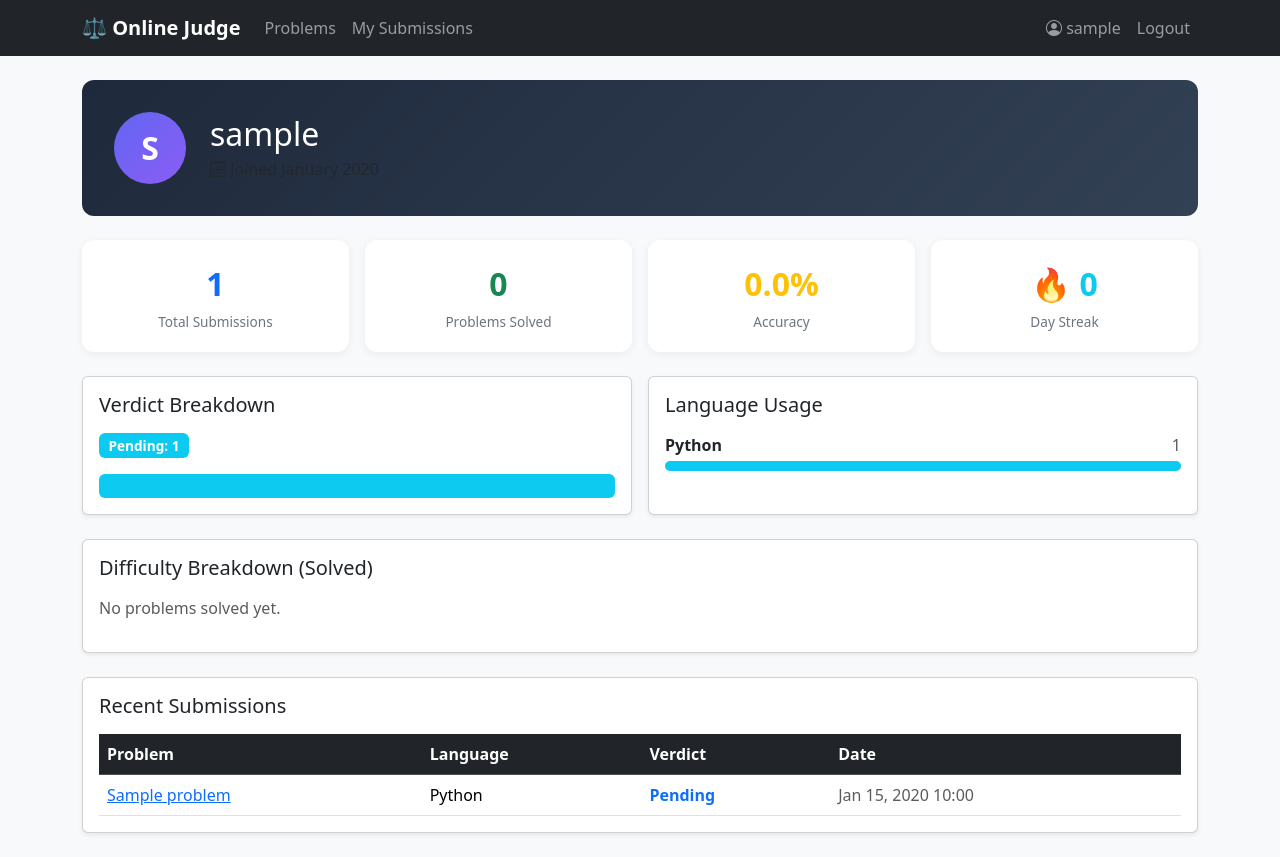
After one commit to Bridge-007/Online_Judge, a Django app: page /profile/sample/ in a window 1280 px wide. The commit adds this page. Run offline with Django 4.2, Linux system fonts and the light colour scheme; a user stored in the database is signed in; tables that the repository leaves empty hold one stand-in row (values such as "Sample post").

Commit message:
additional functionalities implemented for the user

```diff
--- a/main/judge/urls.py
+++ b/main/judge/urls.py
@@ -7,5 +7,6 @@ urlpatterns = [
     path('problems/<int:pk>/', views.problem_detail, name='problem_detail'),
     path('submissions/', views.SubmissionHistoryView.as_view(), name='submission_history'),
     path('submissions/<int:pk>/', views.SubmissionDetailView.as_view(), name='submission_detail'),
+    path('profile/<str:username>/', views.profile_view, name='profile'),
     path('accounts/register/', views.register_view, name='register'),
 ]
--- a/main/judge/views.py
+++ b/main/judge/views.py
@@ -1,10 +1,15 @@
-from django.shortcuts import render, redirect, get_object_or_404
+from datetime import timedelta
+
 from django.contrib.auth import login
 from django.contrib.auth.decorators import login_required
 from django.contrib.auth.mixins import LoginRequiredMixin
+from django.contrib.auth.models import User
 from django.contrib import messages
+from django.db.models import Count, Q
+from django.http import Http404
+from django.shortcuts import render, redirect, get_object_or_404
+from django.utils import timezone
 from django.views.generic import ListView, DetailView
-from django.http import Http404
 
 from .models import Problem, Submission
 from .forms import RegistrationForm, SubmissionForm
@@ -118,3 +123,78 @@ class SubmissionHistoryView(LoginRequiredMixin, ListView):
 
     def get_queryset(self):
         return Submission.objects.filter(user=self.request.user)
+
+
+# ---------------------------------------------------------------------------
+# User Profile
+# ---------------------------------------------------------------------------
+@login_required
+def profile_view(request, username):
+    """User profile page with comprehensive submission statistics."""
+    profile_user = get_object_or_404(User, username=username)
+    submissions = Submission.objects.filter(user=profile_user)
+
+    # --- Core counts ---
+    total_submissions = submissions.count()
+    problems_attempted = submissions.values('problem').distinct().count()
+    solved_problem_ids = set(
+        submissions.filter(status='Accepted')
+        .values_list('problem_id', flat=True)
+        .distinct()
+    )
+    problems_solved = len(solved_problem_ids)
+    accuracy = round((problems_solved / problems_attempted) * 100, 1) if problems_attempted else 0
+
+    # --- Current streak (consecutive days ending today with ≥1 Accepted) ---
+    streak = 0
+    today = timezone.now().date()
+    accepted_dates = set(
+        submissions.filter(status='Accepted')
+        .values_list('created_at__date', flat=True)
+        .distinct()
+    )
+    check_date = today
+    while check_date in accepted_dates:
+        streak += 1
+        check_date -= timedelta(days=1)
+
+    # --- Verdict breakdown ---
+    verdict_counts = dict(
+        submissions.values_list('status')
+        .annotate(count=Count('id'))
+        .values_list('status', 'count')
+    )
+
+    # --- Language breakdown ---
+    language_counts = dict(
+        submissions.values_list('language')
+        .annotate(count=Count('id'))
+        .values_list('language', 'count')
+    )
+
+    # --- Difficulty breakdown (solved problems only) ---
+    difficulty_counts = {}
+    if solved_problem_ids:
+        difficulty_counts = dict(
+            Problem.objects.filter(id__in=solved_problem_ids)
+            .values_list('difficulty')
+            .annotate(count=Count('id'))
+            .values_list('difficulty', 'count')
+        )
+
+    # --- Recent submissions ---
+    recent_submissions = submissions.select_related('problem')[:10]
+
+    context = {
+        'profile_user': profile_user,
+        'total_submissions': total_submissions,
+        'problems_attempted': problems_attempted,
+        'problems_solved': problems_solved,
+        'accuracy': accuracy,
+        'streak': streak,
+        'verdict_counts': verdict_counts,
+        'language_counts': language_counts,
+        'difficulty_counts': difficulty_counts,
+        'recent_submissions': recent_submissions,
+    }
+    return render(request, 'judge/profile.html', context)
--- a/main/templates/base.html
+++ b/main/templates/base.html
@@ -6,6 +6,7 @@
     <meta name="viewport" content="width=device-width, initial-scale=1.0">
     <title>{% block title %}Online Judge{% endblock %}</title>
     <link href="https://cdn.jsdelivr.net/npm/bootstrap@5.3.2/dist/css/bootstrap.min.css" rel="stylesheet">
+    <link href="https://cdn.jsdelivr.net/npm/bootstrap-icons@1.11.3/font/bootstrap-icons.min.css" rel="stylesheet">
     <style>
         body {
             background-color: #f8f9fa;
@@ -56,6 +57,97 @@
         .difficulty-hard {
             color: #dc3545;
         }
+
+        /* --- Profile page --- */
+        .profile-header {
+            background: linear-gradient(135deg, #1e293b 0%, #334155 100%);
+            color: #fff;
+            border-radius: 12px;
+            padding: 2rem;
+        }
+
+        .profile-avatar {
+            width: 72px;
+            height: 72px;
+            border-radius: 50%;
+            background: linear-gradient(135deg, #6366f1, #8b5cf6);
+            display: flex;
+            align-items: center;
+            justify-content: center;
+            font-size: 2rem;
+            font-weight: 700;
+            color: #fff;
+        }
+
+        .stat-card {
+            background: #fff;
+            border-radius: 12px;
+            padding: 1.25rem;
+            box-shadow: 0 2px 8px rgba(0, 0, 0, .06);
+            transition: transform .15s;
+        }
+
+        .stat-card:hover {
+            transform: translateY(-3px);
+        }
+
+        .stat-value {
+            font-size: 2rem;
+            font-weight: 700;
+        }
+
+        .stat-label {
+            font-size: .85rem;
+            color: #6c757d;
+            margin-top: .25rem;
+        }
+
+        .difficulty-ring {
+            width: 80px;
+            height: 80px;
+            border-radius: 50%;
+            display: inline-flex;
+            align-items: center;
+            justify-content: center;
+            font-size: 1.5rem;
+            font-weight: 700;
+        }
+
+        .difficulty-ring.difficulty-easy {
+            border: 4px solid #198754;
+            color: #198754;
+        }
+
+        .difficulty-ring.difficulty-medium {
+            border: 4px solid #fd7e14;
+            color: #fd7e14;
+        }
+
+        .difficulty-ring.difficulty-hard {
+            border: 4px solid #dc3545;
+            color: #dc3545;
+        }
+
+        .difficulty-easy-text {
+            color: #198754;
+        }
+
+        .difficulty-medium-text {
+            color: #fd7e14;
+        }
+
+        .difficulty-hard-text {
+            color: #dc3545;
+        }
+
+        .bg-purple {
+            background-color: #6f42c1 !important;
+        }
+
+        .verdict-badge {
+            font-size: .85rem;
+            padding: .4em .7em;
+        }
     </style>
 </head>
 
@@ -80,7 +172,8 @@
                 <ul class="navbar-nav">
                     {% if user.is_authenticated %}
                     <li class="nav-item">
-                        <span class="nav-link text-light">Hello, {{ user.username }}</span>
+                        <a class="nav-link" href="{% url 'profile' user.username %}"><i class="bi bi-person-circle"></i>
+                            {{ user.username }}</a>
                     </li>
                     <li class="nav-item">
                         <form method="post" action="{% url 'logout' %}" class="d-inline">
--- /dev/null
+++ b/main/templates/judge/profile.html
@@ -0,0 +1,208 @@
+{% extends 'base.html' %}
+
+{% block title %}{{ profile_user.username }}'s Profile — Online Judge{% endblock %}
+
+{% block content %}
+<!-- ===== Profile Header ===== -->
+<div class="profile-header mb-4">
+    <div class="row align-items-center">
+        <div class="col-auto">
+            <div class="profile-avatar">
+                {{ profile_user.username|make_list|first|upper }}
+            </div>
+        </div>
+        <div class="col">
+            <h2 class="mb-1">{{ profile_user.username }}</h2>
+            <p class="text-muted mb-0">
+                <i class="bi bi-calendar3"></i>
+                Joined {{ profile_user.date_joined|date:"F Y" }}
+            </p>
+        </div>
+    </div>
+</div>
+
+<!-- ===== Key Stats Cards ===== -->
+<div class="row g-3 mb-4">
+    <div class="col-6 col-md-3">
+        <div class="stat-card text-center">
+            <div class="stat-value text-primary">{{ total_submissions }}</div>
+            <div class="stat-label">Total Submissions</div>
+        </div>
+    </div>
+    <div class="col-6 col-md-3">
+        <div class="stat-card text-center">
+            <div class="stat-value text-success">{{ problems_solved }}</div>
+            <div class="stat-label">Problems Solved</div>
+        </div>
+    </div>
+    <div class="col-6 col-md-3">
+        <div class="stat-card text-center">
+            <div class="stat-value text-warning">{{ accuracy }}%</div>
+            <div class="stat-label">Accuracy</div>
+        </div>
+    </div>
+    <div class="col-6 col-md-3">
+        <div class="stat-card text-center">
+            <div class="stat-value text-info">🔥 {{ streak }}</div>
+            <div class="stat-label">Day Streak</div>
+        </div>
+    </div>
+</div>
+
+<!-- ===== Verdicts & Languages Row ===== -->
+<div class="row g-3 mb-4">
+    <!-- Verdict Breakdown -->
+    <div class="col-md-6">
+        <div class="card shadow-sm h-100">
+            <div class="card-body">
+                <h5 class="card-title mb-3">Verdict Breakdown</h5>
+                {% if verdict_counts %}
+                <div class="d-flex flex-wrap gap-2 mb-3">
+                    {% for status, count in verdict_counts.items %}
+                    <span class="badge verdict-badge
+                        {% if status == 'Accepted' %}bg-success
+                        {% elif status == 'Wrong Answer' %}bg-danger
+                        {% elif status == 'Time Limit Exceeded' %}bg-warning text-dark
+                        {% elif status == 'Runtime Error' %}bg-purple
+                        {% elif status == 'Compilation Error' %}bg-secondary
+                        {% else %}bg-info
+                        {% endif %}">
+                        {{ status }}: {{ count }}
+                    </span>
+                    {% endfor %}
+                </div>
+                <!-- Verdict progress bar -->
+                <div class="progress" style="height: 24px;">
+                    {% for status, count in verdict_counts.items %}
+                    <div class="progress-bar
+                        {% if status == 'Accepted' %}bg-success
+                        {% elif status == 'Wrong Answer' %}bg-danger
+                        {% elif status == 'Time Limit Exceeded' %}bg-warning
+                        {% elif status == 'Runtime Error' %}bg-purple
+                        {% elif status == 'Compilation Error' %}bg-secondary
+                        {% else %}bg-info
+                        {% endif %}" role="progressbar" style="width: {% widthratio count total_submissions 100 %}%"
+                        title="{{ status }}: {{ count }}">
+                    </div>
+                    {% endfor %}
+                </div>
+                {% else %}
+                <p class="text-muted">No submissions yet.</p>
+                {% endif %}
+            </div>
+        </div>
+    </div>
+
+    <!-- Language Breakdown -->
+    <div class="col-md-6">
+        <div class="card shadow-sm h-100">
+            <div class="card-body">
+                <h5 class="card-title mb-3">Language Usage</h5>
+                {% if language_counts %}
+                {% for lang, count in language_counts.items %}
+                <div class="mb-2">
+                    <div class="d-flex justify-content-between mb-1">
+                        <span class="fw-semibold text-capitalize">{{ lang }}</span>
+                        <span class="text-muted">{{ count }}</span>
+                    </div>
+                    <div class="progress" style="height: 10px;">
+                        <div class="progress-bar
+                            {% if lang == 'python' %}bg-info
+                            {% elif lang == 'cpp' %}bg-primary
+                            {% elif lang == 'java' %}bg-warning
+                            {% else %}bg-secondary
+                            {% endif %}" role="progressbar"
+                            style="width: {% widthratio count total_submissions 100 %}%">
+                        </div>
+                    </div>
+                </div>
+                {% endfor %}
+                {% else %}
+                <p class="text-muted">No submissions yet.</p>
+                {% endif %}
+            </div>
+        </div>
+    </div>
+</div>
+
+<!-- ===== Difficulty Breakdown ===== -->
+<div class="row g-3 mb-4">
+    <div class="col-12">
+        <div class="card shadow-sm">
+            <div class="card-body">
+                <h5 class="card-title mb-3">Difficulty Breakdown (Solved)</h5>
+                {% if difficulty_counts %}
+                <div class="row text-center">
+                    <div class="col-4">
+                        <div class="difficulty-ring difficulty-easy">
+                            <span class="ring-value">{{ difficulty_counts.Easy|default:"0" }}</span>
+                        </div>
+                        <div class="mt-2 fw-semibold difficulty-easy-text">Easy</div>
+                    </div>
+                    <div class="col-4">
+                        <div class="difficulty-ring difficulty-medium">
+                            <span class="ring-value">{{ difficulty_counts.Medium|default:"0" }}</span>
+                        </div>
+                        <div class="mt-2 fw-semibold difficulty-medium-text">Medium</div>
+                    </div>
+                    <div class="col-4">
+                        <div class="difficulty-ring difficulty-hard">
+                            <span class="ring-value">{{ difficulty_counts.Hard|default:"0" }}</span>
+                        </div>
+                        <div class="mt-2 fw-semibold difficulty-hard-text">Hard</div>
+                    </div>
+                </div>
+                {% else %}
+                <p class="text-muted">No problems solved yet.</p>
+                {% endif %}
+            </div>
+        </div>
+    </div>
+</div>
+
+<!-- ===== Recent Submissions ===== -->
+<div class="card shadow-sm mb-4">
+    <div class="card-body">
+        <h5 class="card-title mb-3">Recent Submissions</h5>
+        {% if recent_submissions %}
+        <div class="table-responsive">
+            <table class="table table-hover align-middle mb-0">
+                <thead class="table-dark">
+                    <tr>
+                        <th>Problem</th>
+                        <th>Language</th>
+                        <th>Verdict</th>
+                        <th>Date</th>
+                    </tr>
+                </thead>
+                <tbody>
+                    {% for sub in recent_submissions %}
+                    <tr>
+                        <td>
+                            <a href="{% url 'problem_detail' sub.problem.pk %}">{{ sub.problem.title }}</a>
+                        </td>
+                        <td class="text-capitalize">{{ sub.language }}</td>
+                        <td>
+                            <span class="
+                                {% if sub.status == 'Accepted' %}status-accepted
+                                {% elif sub.status == 'Wrong Answer' %}status-wrong
+                                {% elif sub.status == 'Time Limit Exceeded' %}status-tle
+                                {% elif sub.status == 'Runtime Error' %}status-rte
+                                {% elif sub.status == 'Compilation Error' %}status-ce
+                                {% else %}status-pending
+                                {% endif %}">
+                                {{ sub.status }}
+                            </span>
+                        </td>
+                        <td class="text-muted">{{ sub.created_at|date:"M d, Y H:i" }}</td>
+                    </tr>
+                    {% endfor %}
+                </tbody>
+            </table>
+        </div>
+        {% else %}
+        <p class="text-muted mb-0">No submissions yet.</p>
+        {% endif %}
+    </div>
+</div>
+{% endblock %}
```
